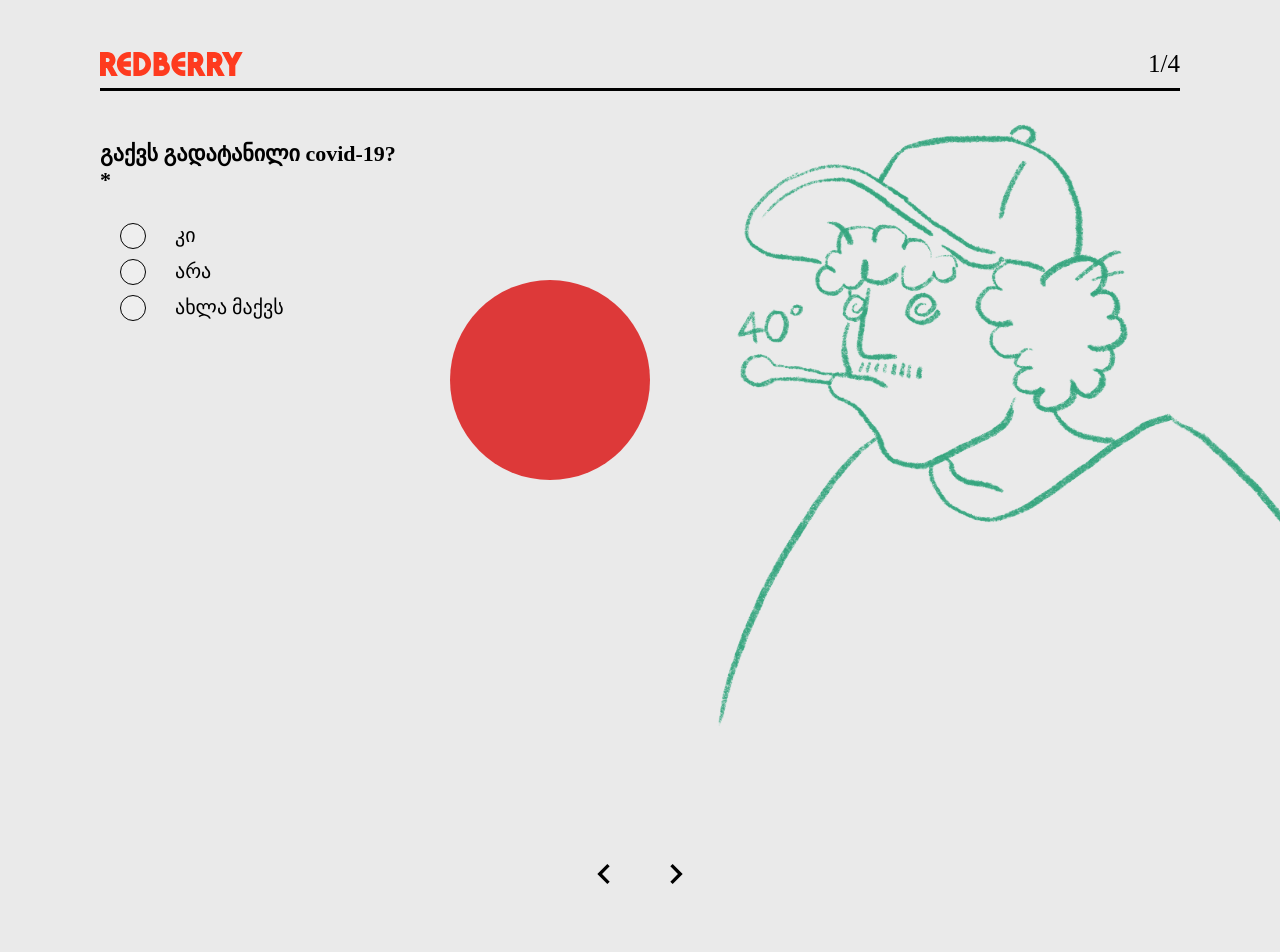
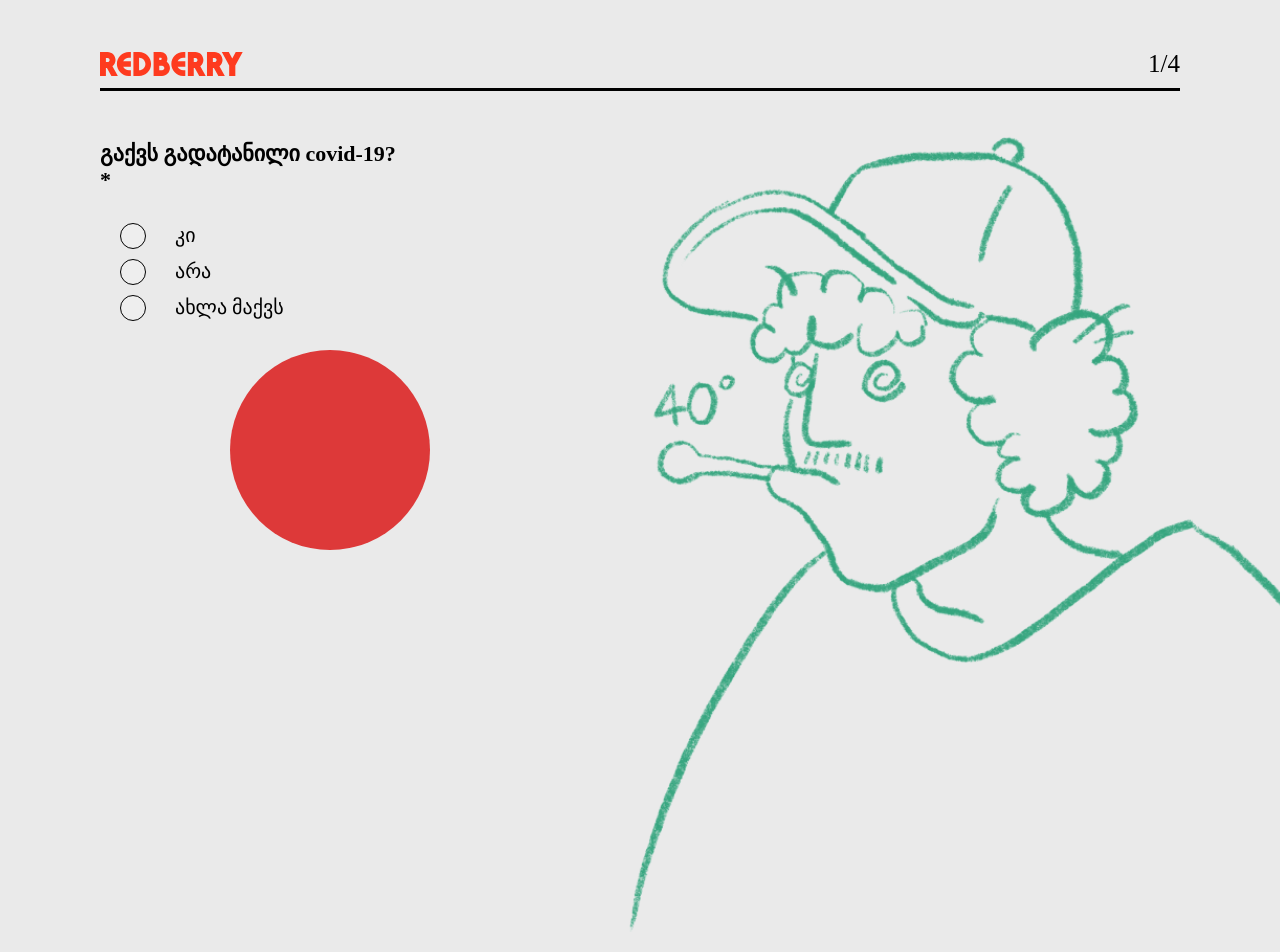
Before and after one commit to ditokapanadze/redbery, a React (Create React App) app: page /secondquestion in a window 1280 px wide. Shown: the top 952 px of the page. Built offline with nearby package versions, Linux system fonts and the light colour scheme.

Commit message:
final ui changes

```diff
--- a/src/App.css
+++ b/src/App.css
@@ -74,3 +74,8 @@
   opacity: 0;
   animation: 1s animation forwards;
 }
+
+.chevron__button {
+  border-style: none;
+  background-color: #eaeaea;
+}
--- a/src/components/firsQuestion/Form.css
+++ b/src/components/firsQuestion/Form.css
@@ -84,21 +84,27 @@ form input {
 .yellow__line {
   position: absolute;
   top: 250px;
-  right: 200px;
+  right: 300px;
 }
 
 .first__logo {
+  margin-right: 100px;
   position: relative;
   z-index: 1000;
 }
 
-.chevron__button {
+/* .chevron__button {
   border-style: none;
   background-color: #eaeaea;
-}
+  margin-top: 150px !important;
+} */
+/* .first__button {
+  background-color: red;
+  margin-top: 150px;
+} */
 
 .first__button {
-  margin-top: 100px;
+  margin-top: 190px !important;
 }
 
 .first__content {
--- a/src/components/fourthQuestion/fourthQuestion.css
+++ b/src/components/fourthQuestion/fourthQuestion.css
@@ -74,6 +74,6 @@ textarea {
   position: absolute;
   bottom: 30px;
   left: 45vw; */
-  margin-left: 700px;
+  margin-left: 750px;
   margin-top: 50px;
 }
--- a/src/components/secondQuestion/SecondQuestion.css
+++ b/src/components/secondQuestion/SecondQuestion.css
@@ -131,7 +131,9 @@ label p {
 }
 
 .second__logo {
-  width: 800px;
+  /* width: 1200px; */
+  margin-right: 110px;
+  height: 850px;
   position: relative;
   z-index: 1000;
 }
@@ -139,8 +141,8 @@ label p {
 .second__line {
   width: 200px;
   position: absolute;
-  top: 280px;
-  right: 630px;
+  top: 350px;
+  right: 850px;
 }
 
 .MuiSvgIcon-root {
@@ -154,7 +156,6 @@ label p {
   transform: scale(1.2);
 }
 
-.chevron__button {
-  border-style: none;
-  background-color: #eaeaea;
+.second__chevron__button {
+  margin-top: 5px !important;
 }
--- a/src/components/secondQuestion/SecondQuestion.js
+++ b/src/components/secondQuestion/SecondQuestion.js
@@ -2,7 +2,7 @@ import React, { useState, useEffect, useContext } from "react";
 import Header from "../Header";
 import "./SecondQuestion.css";
 import DatePicker from "react-date-picker";
-import SecondLogo from "../../assets/secondlogo.svg";
+import SecondLogo from "../../assets/vaccinate2.png";
 import SecondLine from "../../assets/secondline.svg";
 import ChevronRightIcon from "@material-ui/icons/ChevronRight";
 import ChevronLeftIcon from "@material-ui/icons/ChevronLeft";
@@ -230,12 +230,12 @@ function SecondQuestion() {
         <img className="second__logo" src={SecondLogo} />
         <img className="second__line" src={SecondLine} />
       </div>
-      <button className="chevron__button">
+      <button className="chevron__button second__chevron__button">
         <ChevronLeftIcon onClick={() => history.push("/firstquestion")} />
       </button>
 
       <button
-        className="chevron__button"
+        className="chevron__button second__chevron__button"
         // disabled={true}
         onClick={() => history.push("/thirdQuestion")}
       >
--- a/src/components/thirdQuestion/ThirdQuestion.js
+++ b/src/components/thirdQuestion/ThirdQuestion.js
@@ -268,12 +268,12 @@ function ThirdQuestion() {
         <img className="doctor__img" src={doctor} />
         <img className="star__img" src={star} />
       </div>
-      <button className="chevron__button">
+      <button className="chevron__button third__chevron__button">
         <ChevronLeftIcon onClick={() => history.push("/secondquestion")} />
       </button>
 
       <button
-        className="chevron__button"
+        className="chevron__button third__chevron__button"
         // disabled={true}
         onClick={() => history.push("/fourthQuestion")}
       >
--- a/src/components/thirdQuestion/thirdquestion.css
+++ b/src/components/thirdQuestion/thirdquestion.css
@@ -15,12 +15,17 @@ a {
 }
 
 .doctor__img {
+  height: 870px;
   z-index: 1000;
   position: relative;
 }
 
 .star__img {
   position: absolute;
-  right: 560px;
+  right: 650px;
   top: 100px;
 }
+
+.third__chevron__button {
+  margin-top: 0 !important;
+}
```
Also changed, not shown: src/assets/vaccinate2.png (added).
